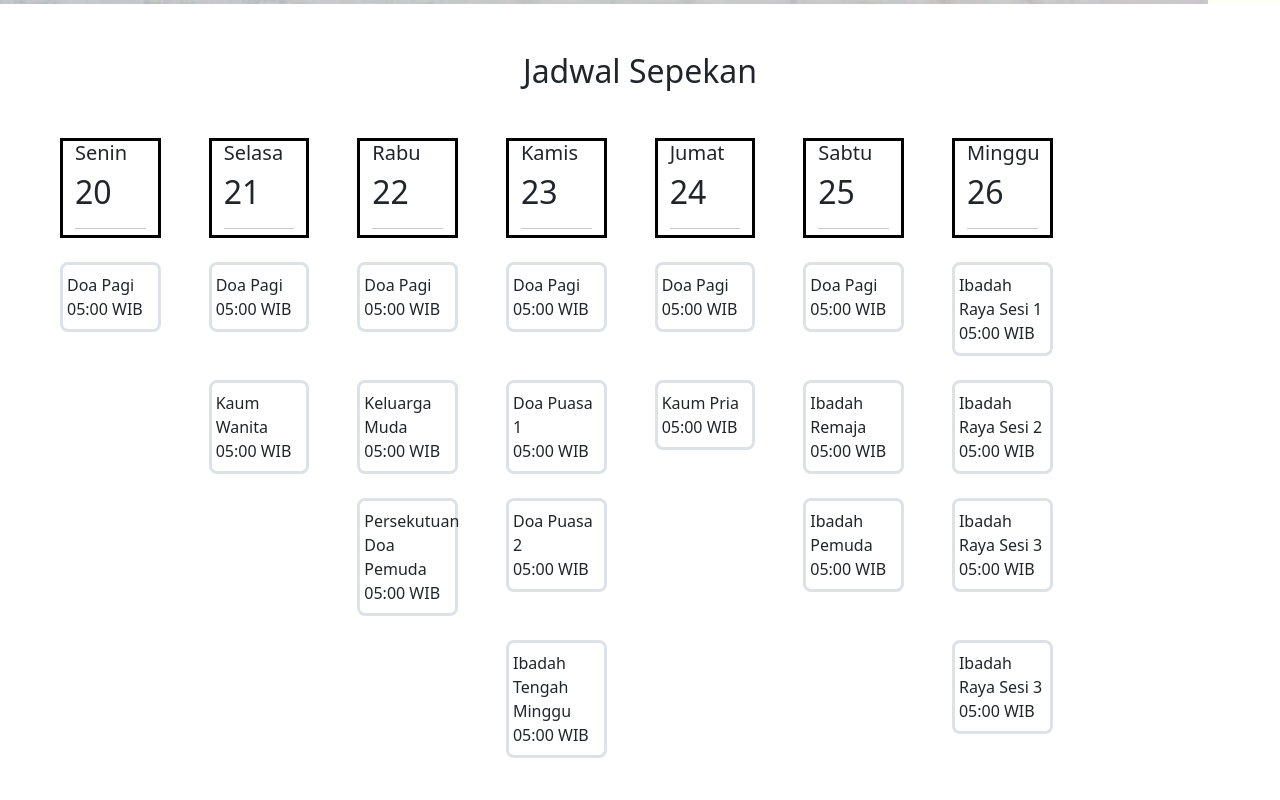
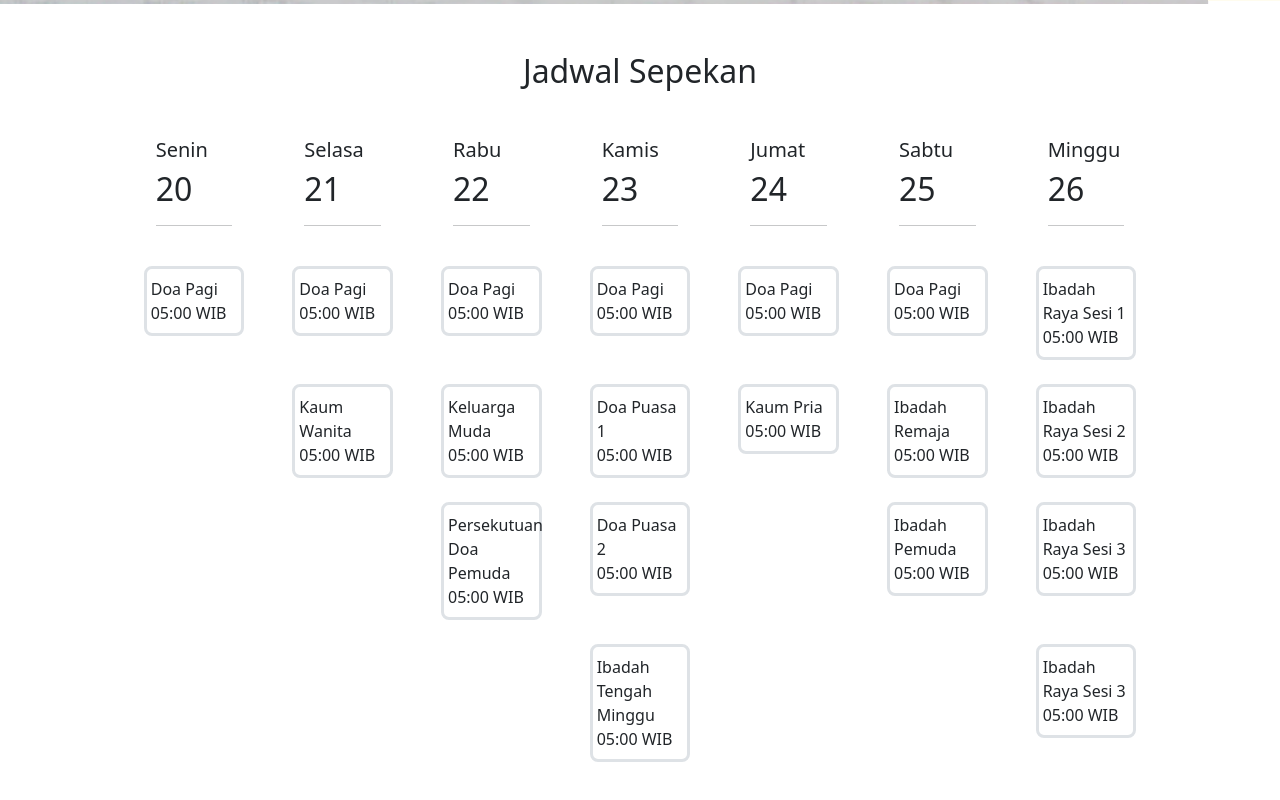
Before and after one commit to danielyuliuss/uiwebgereja, a plain HTML site: page index.html in a window 1280 px wide. Shown: the part 800-1600 px from the top of the page. Drawn offline with nearby package versions, Linux system fonts and the light colour scheme.

Commit message:
center row

```diff
--- a/index.html
+++ b/index.html
@@ -100,45 +100,45 @@
     <div class="container-fluid p-5">
         <h2 class="text-center">Jadwal Sepekan</h2>
         <!-- Row Hari -->
-        <div class="row mt-5">
-            <div class="col-1 mx-4 tambahheight">
+        <div class="row mt-5 justify-content-center">
+            <div class="col-1 mx-4">
                 <h5>Senin</h5>
                 <h2>20</h2>
                 <hr>
             </div>
-            <div class="col-1 mx-4 tambahheight">
+            <div class="col-1 mx-4">
                 <h5>Selasa</h5>
                 <h2>21</h2>
                 <hr>
             </div>
-            <div class="col-1 mx-4 tambahheight">
+            <div class="col-1 mx-4">
                 <h5>Rabu</h5>
                 <h2>22</h2>
                 <hr>
             </div>
-            <div class="col-1 mx-4 tambahheight">
+            <div class="col-1 mx-4">
                 <h5>Kamis</h5>
                 <h2>23</h2>
                 <hr>
             </div>
-            <div class="col-1 mx-4 tambahheight">
+            <div class="col-1 mx-4">
                 <h5>Jumat</h5>
                 <h2>24</h2>
                 <hr>
             </div>
-            <div class="col-1 mx-4 tambahheight">
+            <div class="col-1 mx-4">
                 <h5>Sabtu</h5>
                 <h2>25</h2>
                 <hr>
             </div>
-            <div class="col-1 mx-4 tambahheight">
+            <div class="col-1 mx-4">
                 <h5>Minggu</h5>
                 <h2>26</h2>
                 <hr>
             </div>
         </div>
         <!-- Row 1 -->
-        <div class="row mt-4">
+        <div class="row mt-4 justify-content-center">
             <div class="col-1 mx-4 px-0 py-2 border border-3 rounded-3 h-25">
                 <p class="mb-0 my-auto ms-1 me-auto">Doa Pagi</p>
                 <p class="mb-0 my-auto ms-1 me-auto">05:00 WIB</p>
@@ -170,7 +170,7 @@
         </div>
         <!-- End Row -->
         <!-- Row 2 -->
-        <div class="row mt-4">
+        <div class="row mt-4 justify-content-center">
             <div class="col-1 mx-4"></div>
             <div class="col-1 mx-4 px-0 py-2 border border-3 rounded-3 h-25">
                 <p class="mb-0 my-auto ms-1 me-auto">Kaum Wanita</p>
@@ -199,7 +199,7 @@
         </div>
         <!-- End Row -->
         <!-- Row 3 -->
-        <div class="row mt-4">
+        <div class="row mt-4 justify-content-center">
             <div class="col-1 mx-4"></div>
             <div class="col-1 mx-4"></div>
             <div class="col-1 mx-4 px-0 py-2 border border-3 rounded-3 h-25">
@@ -222,7 +222,7 @@
         </div>
         <!-- End Row -->
         <!-- Row 4 -->
-        <div class="row mt-4">
+        <div class="row mt-4 justify-content-center">
             <div class="col-1 mx-4"></div>
             <div class="col-1 mx-4"></div>
             <div class="col-1 mx-4"></div>
```
